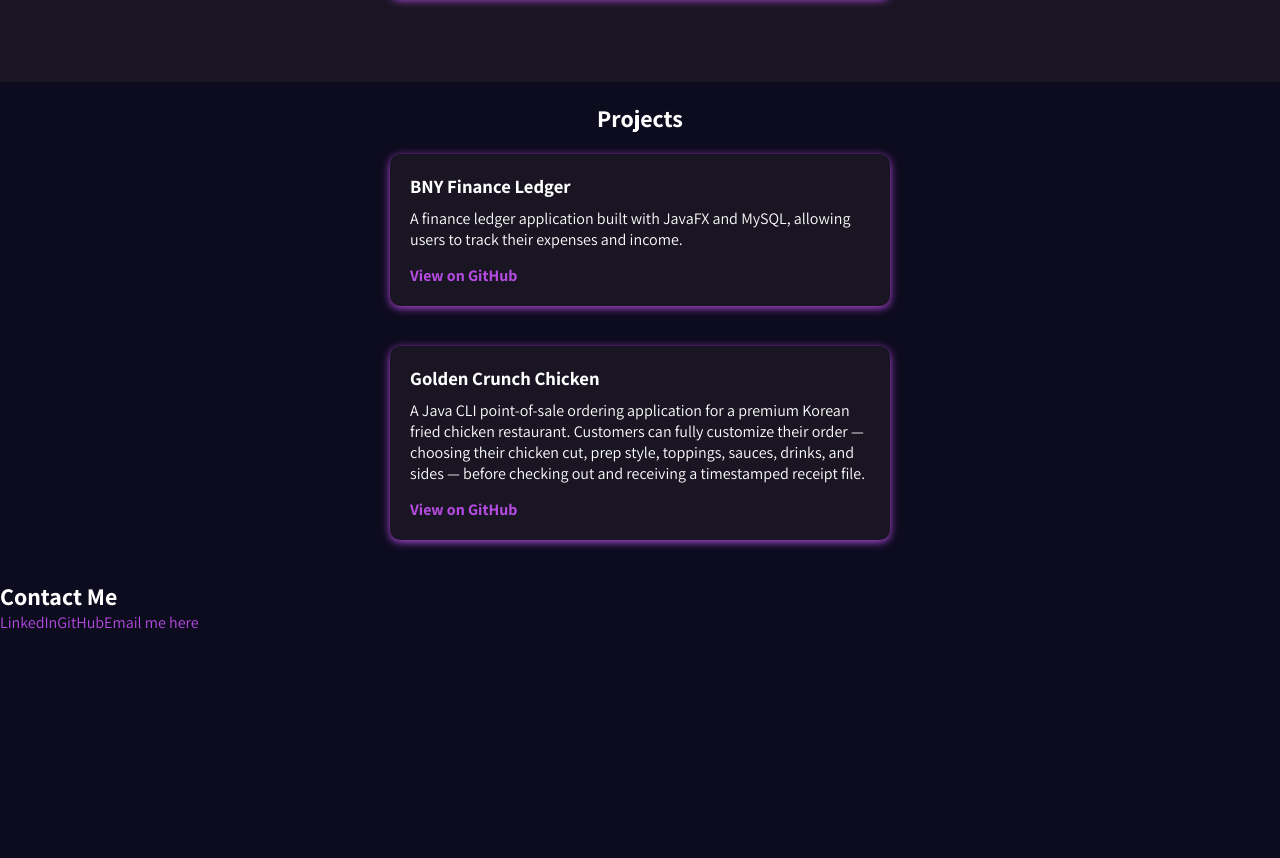
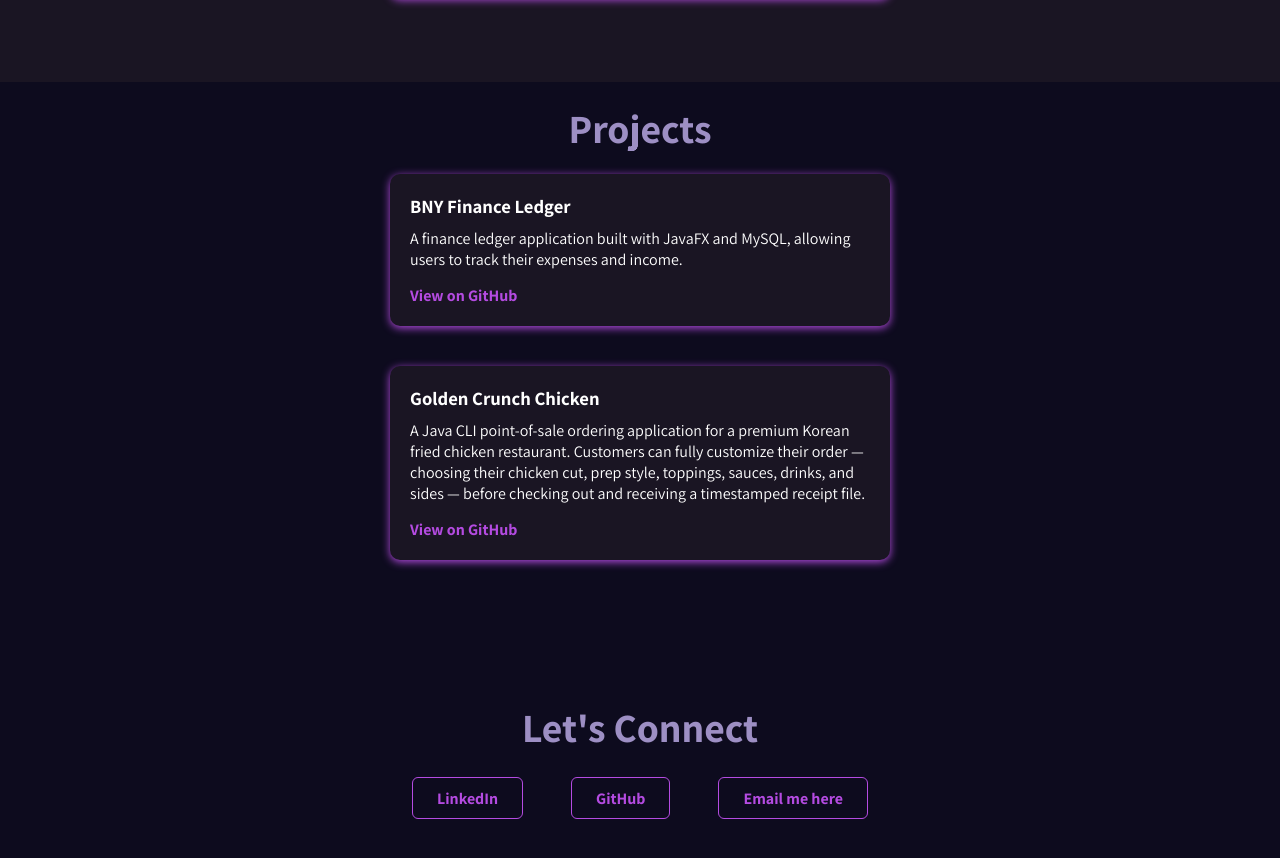
Before and after one commit to CJB2003/my-portfolio, a React (Vite) app: page / in a window 1280 px wide. Shown: the part 1292-2150 px from the top of the page. Before the commit the page ends 1925 px from the top, so only its background shows below. Built offline with nearby package versions, Linux system fonts and the light colour scheme.

Commit message:
Completed my contacts section, may update with changes later down the road

```diff
--- a/src/components/Contact.jsx
+++ b/src/components/Contact.jsx
@@ -3,12 +3,14 @@ import "../styling/Contact.css";
 function Contact() {
   return (
     <section id="Contact" className="contact">
-      <h1>Contact Me</h1>
-      <a href="https://www.linkedin.com/in/christopher-bunny-704617309/">
-        LinkedIn
-      </a>
-      <a href="https://github.com/CJB2003">GitHub</a>
-      <a href="mailto:christopherjbunny@gmail.com">Email me here</a>
+      <h1>Let's Connect</h1>
+      <div className="contact-links">
+        <a href="https://www.linkedin.com/in/christopher-bunny-704617309/">
+          LinkedIn
+        </a>
+        <a href="https://github.com/CJB2003">GitHub</a>
+        <a href="mailto:christopherjbunny@gmail.com">Email me here</a>
+      </div>
     </section>
   );
 }
--- a/src/styling/About.css
+++ b/src/styling/About.css
@@ -12,7 +12,7 @@
 
 .about h2 {
   justify-content: center;
-  color: var(--accent);
+  color: var(--text-secondary);
   font-size: 2.5rem;
   margin-bottom: 1rem;
 }
--- a/src/styling/Contact.css
+++ b/src/styling/Contact.css
@@ -1,2 +1,38 @@
 .contact {
+  background-color: var(--bg-dark);
+  color: var(--text-primary);
+  display: flex;
+  flex-direction: column;
+  align-items: center;
+  justify-content: center;
+  text-align: center;
+  min-height: 40vh;
+  gap: 1.5rem;
+  padding: 4rem 2rem;
 }
+
+.contact h1 {
+  color: var(--text-secondary);
+  font-size: 2.5rem;
+}
+
+.contact-links {
+  display: flex;
+  flex-direction: row;
+  gap: 3rem;
+}
+
+.contact a {
+  color: var(--accent);
+  text-decoration: none;
+  font-weight: bold;
+  border: 1px solid var(--accent);
+  padding: 0.6rem 1.5rem;
+  border-radius: 6px;
+  transition: background-color 0.3s ease, color 0.3s ease;
+}
+
+.contact a:hover {
+  background-color: var(--accent);
+  color: var(--bg-dark);
+}
--- a/src/styling/Projects.css
+++ b/src/styling/Projects.css
@@ -4,6 +4,11 @@
   flex-direction: column;
   align-items: center;
   padding: 20px;
+}
+
+.projects h1 {
+  color: var(--text-secondary);
+  font-size: 2.5rem;
 }
 
 .projects h2 {
```
